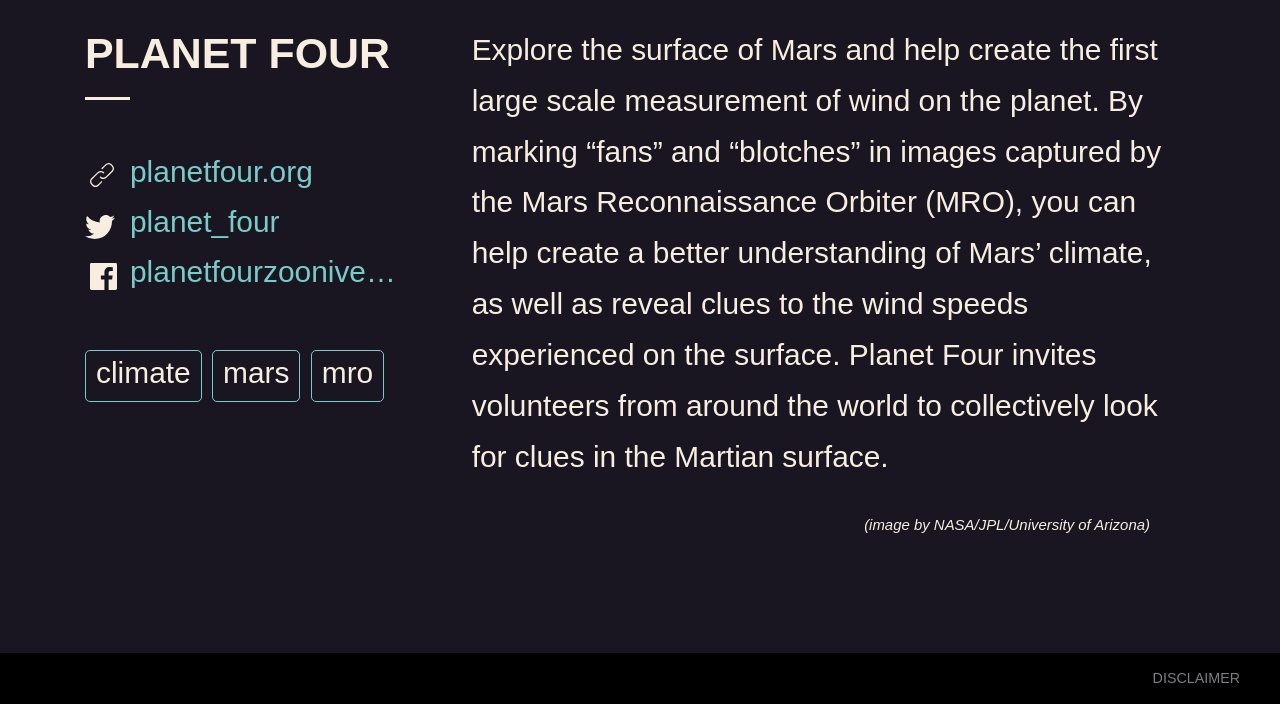
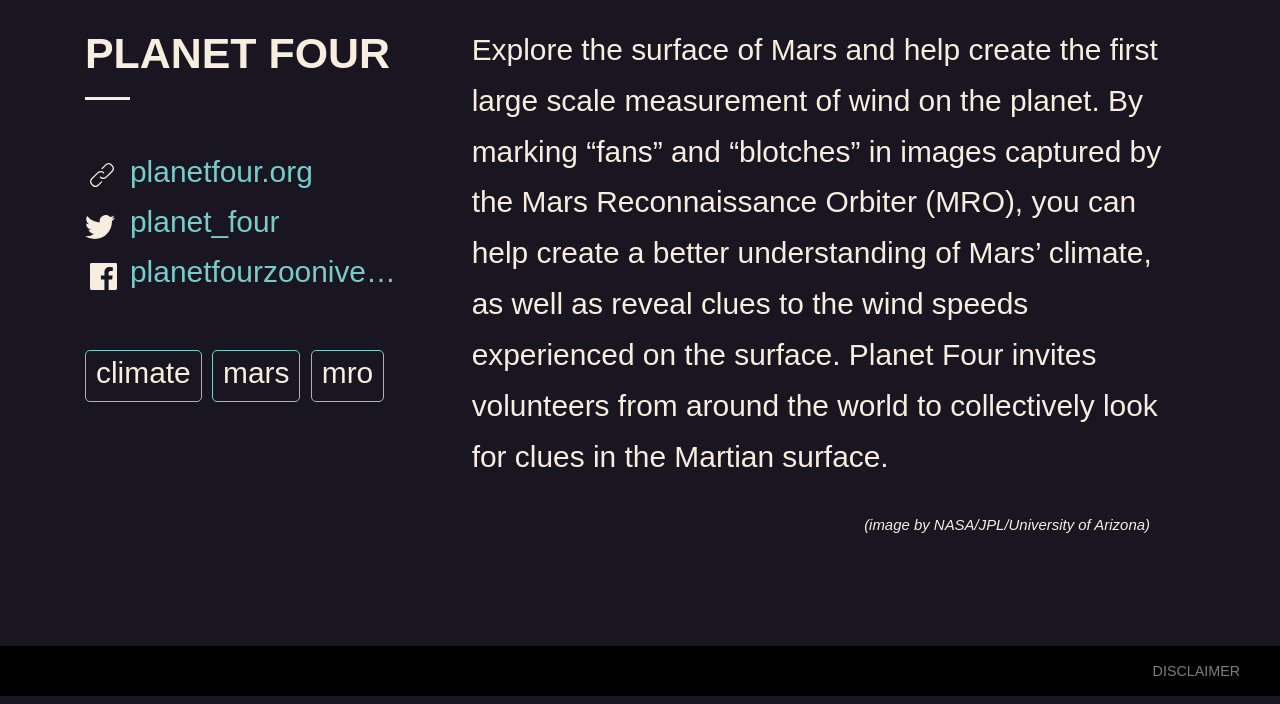
Before and after one commit to basilleaf/spacehack.org, a Jekyll site: the page built from _posts/2016-03-01-planetfour.md, in a window 1280 px wide and 1400 px high, scrolled down 362 px. Shown: the part 696-1400 px from the top of the window. Built offline with Jekyll 4.4.1, drawn with Linux system fonts in a browser that asks for light colours; nearby versions of some CDN libraries.

Commit message:
fixes footer not sticking to bottom of page

```diff
--- a/_includes/footer.html
+++ b/_includes/footer.html
@@ -1,3 +1,9 @@
+<div class = "site-footer">
+
+    <a href = "/disclaimer">Disclaimer</a>
+
+</div>
+
 <script   src="https://code.jquery.com/jquery-2.2.2.min.js"   integrity="sha256-36cp2Co+/62rEAAYHLmRCPIych47CvdM+uTBJwSzWjI="   crossorigin="anonymous"></script>
 
 <script   src="https://code.jquery.com/ui/1.11.4/jquery-ui.min.js"   integrity="sha256-xNjb53/rY+WmG+4L6tTl9m6PpqknWZvRt0rO1SRnJzw="   crossorigin="anonymous"></script>
@@ -38,9 +44,3 @@
 </script>
 {% endcapture %}
 {{ posts_js | strip_newlines }}
-
-<div class = "site-footer">
-
-    <a href = "/disclaimer">Disclaimer</a>
-
-</div>
--- a/_layouts/default.html
+++ b/_layouts/default.html
@@ -4,8 +4,14 @@
   {% include head.html %}
 
   <body>
+    <div class = "wrapper">
 
-    {{ content }}
+        {{ content }}
+
+    <div class="push"></div>
+
+    </div>
+
 
     {% include footer.html  %}
 
--- a/assets/css/main.css
+++ b/assets/css/main.css
@@ -1,6 +1,31 @@
 /**
  * Basic styling
  */
+
+
+/*
+
+Sticky Footer by Ryan Fait
+http://ryanfait.com/
+
+*/
+* {
+margin: 0;
+}
+html, body {
+ height: 100%;
+}
+.wrapper {
+  min-height: 100%;
+  height: auto !important;
+  height: 100%;
+  margin: 0 auto -4em;
+}
+.footer, .push {
+ height: 4em;
+}
+
+
 body, h1, h2, h3, h4, h5, h6,
 p, blockquote, pre, hr,
 dl, dd, ol, ul, figure {
@@ -578,37 +603,6 @@
  * Tag page
  */
 
- /* janky as fix for footer that won't stick to bootom #todo */
-.tag-page {
-  min-height: 550px;
-}
-/* XL desktop */
-@media (min-width: 1900px) {
-  .tag-page {
-    min-height: 1000px;
-  }
-}
-/* Large desktop */
-@media (min-width: 1200px) {
-  .tag-page {
-    min-height: 700px;
-  }
-}
-/* Large desktop */
-@media (min-width: 1000px) {
-  .tag-page {
-    min-height: 1200px;
-  }
-}
-/* Portrait tablet to landscape and desktop */
-@media (min-width: 768px) and (max-width: 979px) {
-  .tag-page {
-    min-height: 900px;
-  }
-}
-/* end janky fix */
-
-
 .tag-page .heading {
   /* match the ul.tags li */
   text-align: center;
@@ -632,6 +626,7 @@
 /**
  * Site footer
  */
+
 .site-footer {
   margin:0;
   font-family: "brandon-grotesque",sans-serif;
@@ -641,8 +636,11 @@
   padding:15px 40px;
   background-color: black;
   text-transform: uppercase;
+  height: 3.5em;
 }
-
+.site-footer, .push {
+  height: 3.5em;
+}
 
 .site-footer a {
   color: #7d7b80;
@@ -668,12 +666,7 @@
 }
 .about-page img {
   padding-top:10px;
-
 }
-.about-page .bio {
-  /* font-size: .8em; */
-}
-
 .about-page .row {
   padding-bottom:40px;
 }
@@ -694,8 +687,6 @@
 }
 
 
-
-
 /**
  * Icons
  */
```
